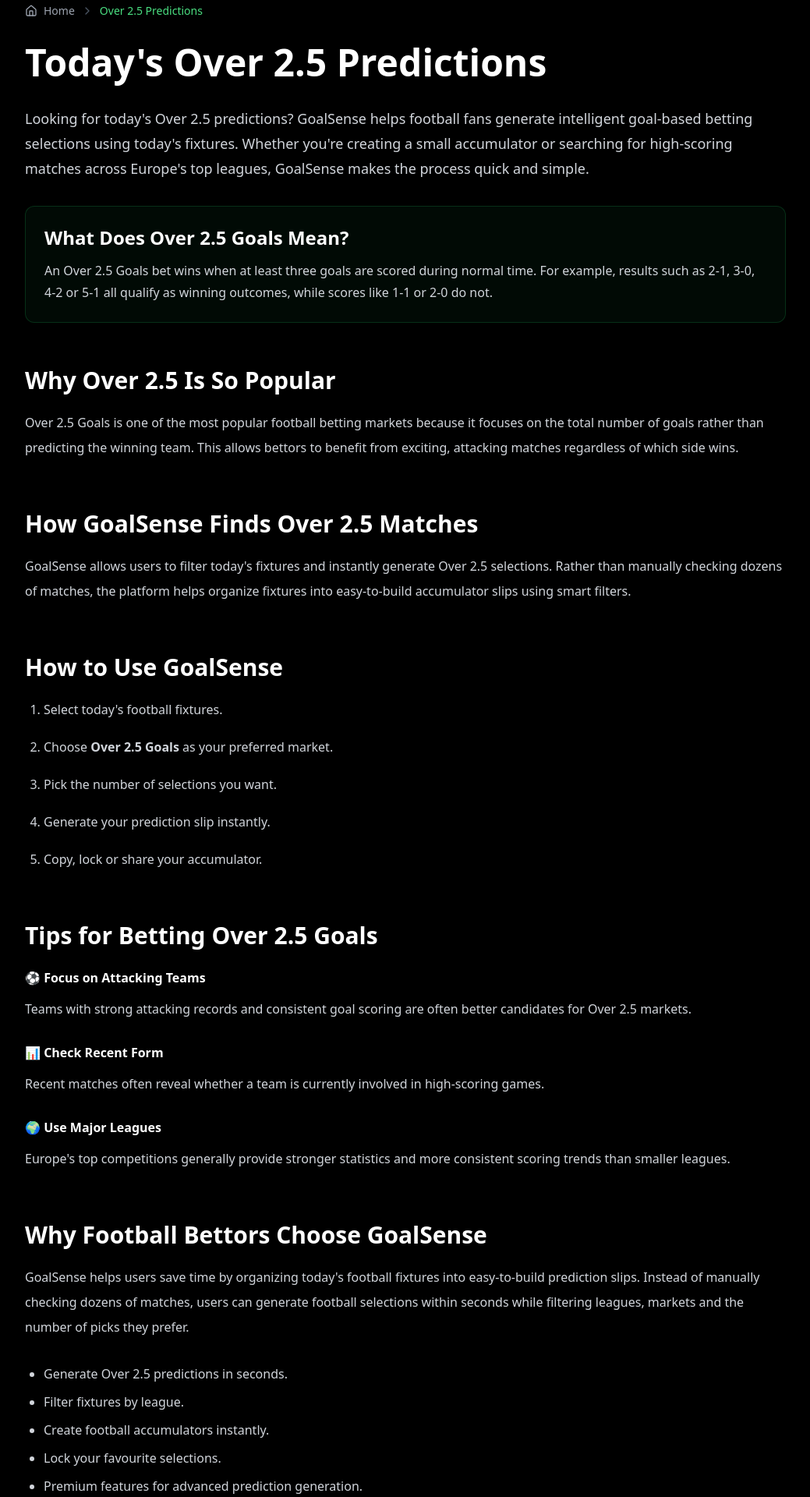
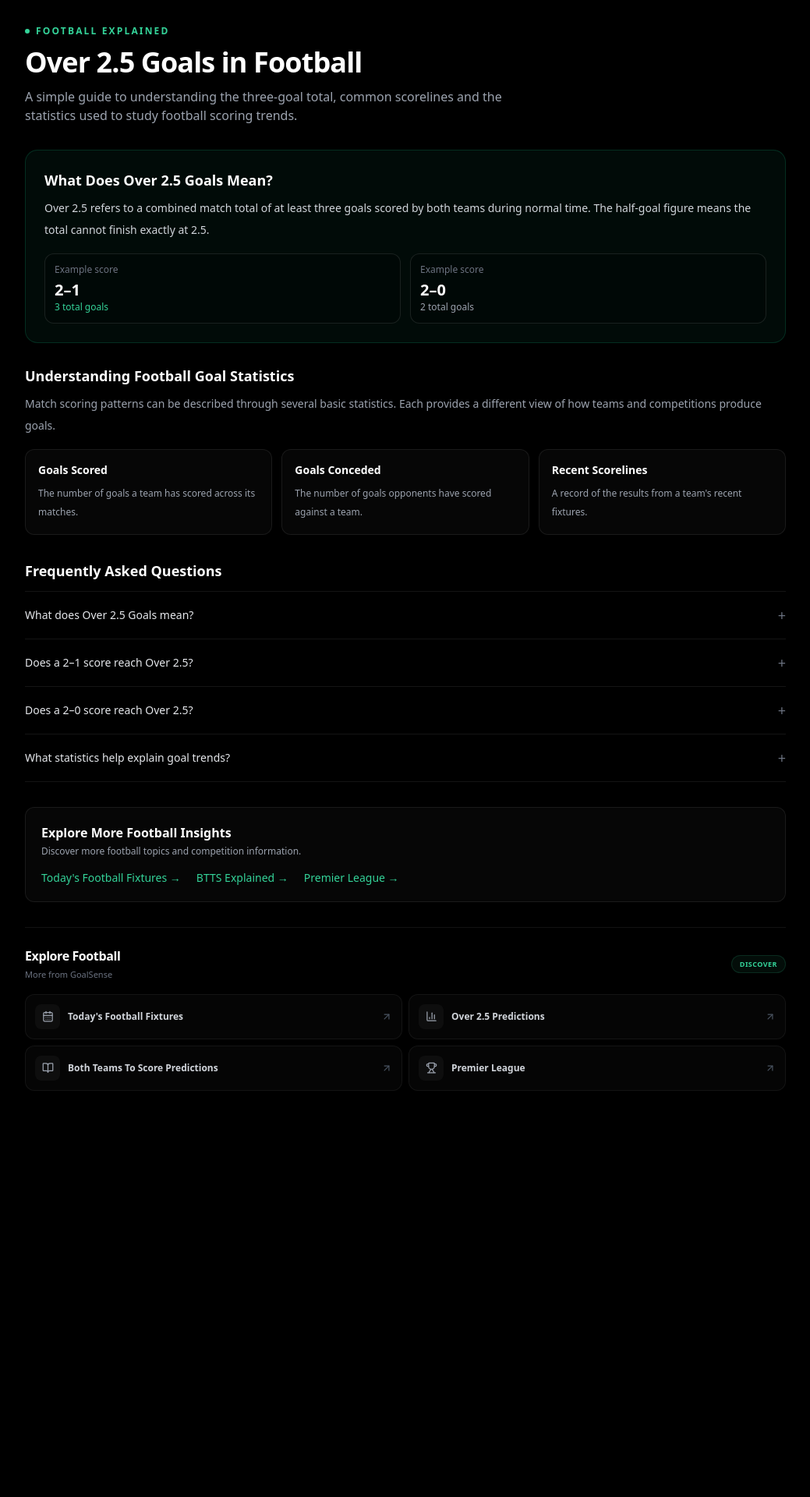
Before and after one commit to Jhondes/goalsense-app, a Next.js app: page /over-2.5-predictions in a window 1280 px wide. Shown: the part 60-1980 px from the top of the page at 78% size, without its empty margins (120-1159 px from the left). After the commit the page ends 1499 px from the top, so only its background shows below. Built offline with nearby package versions, Linux system fonts and the light colour scheme; no server answers.

Commit message:
Redesign compact Over 2.5 football information page

```diff
--- a/app/over-2.5-predictions/page.tsx
+++ b/app/over-2.5-predictions/page.tsx
@@ -1,3 +1,4 @@
+
 import type { Metadata } from "next";
 import Link from "next/link";
 import PredictionLinks from "@/components/PredictionLinks";
@@ -6,286 +7,223 @@ import ArticleSchema from "@/components/ArticleSchema";
 import Breadcrumb from "@/components/Breadcrumb";
 
 export const metadata: Metadata = {
-  title: "Over 2.5 Predictions Today | GoalSense",
+  title: "Over 2.5 Goals Explained | GoalSense",
   description:
-    "Generate today's Over 2.5 football predictions, goals tips and accumulator selections using GoalSense.",
+    "Understand Over 2.5 Goals in football, how the goal total is calculated, and how to interpret match scoring statistics.",
   keywords: [
-    "over 2.5 predictions",
-    "over 2.5 football predictions",
-    "today over 2.5 tips",
-    "over 2.5 accumulator",
-    "goal predictions",
-    "football goals tips",
+    "over 2.5 goals explained",
+    "football goal statistics",
+    "over 2.5 meaning",
+    "football scoring statistics",
+    "football match analysis",
   ],
   alternates: {
     canonical: "https://goalsense.live/over-2.5-predictions",
   },
 };
 
+const faqs = [
+  {
+    question: "What does Over 2.5 Goals mean?",
+    answer:
+      "It describes a match with at least three goals scored by both teams combined during normal time.",
+  },
+  {
+    question: "Does a 2–1 score reach Over 2.5?",
+    answer:
+      "Yes. A 2–1 score has three goals in total.",
+  },
+  {
+    question: "Does a 2–0 score reach Over 2.5?",
+    answer:
+      "No. A 2–0 score has two goals in total.",
+  },
+  {
+    question: "What statistics help explain goal trends?",
+    answer:
+      "Goals scored, goals conceded, recent scorelines and competition-wide scoring averages can help describe scoring patterns.",
+  },
+];
+
 export default function Over25Predictions() {
   return (
     <>
       <BreadcrumbSchema
         items={[
+          { name: "Home", url: "https://goalsense.live" },
           {
-      name: "Home",
-      url: "https://goalsense.live",
-    },
-    {
-      name: "Over 2.5 Predictions",
+            name: "Over 2.5 Goals",
             url: "https://goalsense.live/over-2.5-predictions",
           },
         ]}
       />
 
       <ArticleSchema
-  headline="Over 2.5 Goals Predictions"
-  description="Generate Over 2.5 Goals football predictions, accumulator tips and high-scoring match selections using GoalSense."
+        headline="Over 2.5 Goals Explained"
+        description="A football education guide explaining the Over 2.5 goals total and how to understand match scoring statistics."
         url="https://goalsense.live/over-2.5-predictions"
         datePublished="2026-07-30"
-  dateModified="2026-07-30"
+        dateModified="2026-11-18"
       />
-    <main className="max-w-5xl mx-auto px-6 py-16">
 
+      <main className="mx-auto max-w-5xl px-4 py-8 sm:px-6 sm:py-10">
         <Breadcrumb
           items={[
-    {
-      name: "Home",
-      href: "/",
-    },
-    {
-      name: "Over 2.5 Predictions",
-    },
+            { name: "Home", href: "/" },
+            { name: "Over 2.5 Goals" },
           ]}
         />
 
-      <h1 className="text-4xl md:text-5xl font-bold mb-8">
-        Today's Over 2.5 Predictions
+        {/* HERO */}
+        <section className="mb-8 mt-6">
+          <div className="mb-3 flex items-center gap-2">
+            <span className="h-1.5 w-1.5 rounded-full bg-emerald-400" />
+            <span className="text-xs font-semibold uppercase tracking-[0.18em] text-emerald-400">
+              Football Explained
+            </span>
+          </div>
+
+          <h1 className="max-w-3xl text-3xl font-bold tracking-tight text-white sm:text-4xl">
+            Over 2.5 Goals in Football
           </h1>
 
-      <p className="text-lg text-gray-300 leading-8 mb-8">
-        Looking for today's Over 2.5 predictions? GoalSense helps football fans
-        generate intelligent goal-based betting selections using today's
-        fixtures. Whether you're creating a small accumulator or searching for
-        high-scoring matches across Europe's top leagues, GoalSense makes the
-        process quick and simple.
+          <p className="mt-3 max-w-2xl text-sm leading-7 text-gray-400 sm:text-base">
+            A simple guide to understanding the three-goal total, common
+            scorelines and the statistics used to study football scoring trends.
           </p>
+        </section>
 
-      <div className="rounded-xl border border-green-500/20 bg-green-500/5 p-6 mb-12">
-        <h2 className="text-2xl font-semibold mb-3">
+        {/* DEFINITION */}
+        <section className="mb-7 rounded-2xl border border-emerald-500/20 bg-emerald-500/[0.06] p-5 sm:p-6">
+          <h2 className="text-lg font-semibold text-white">
             What Does Over 2.5 Goals Mean?
           </h2>
 
-        <p className="text-gray-300 leading-7">
-          An Over 2.5 Goals bet wins when at least three goals are scored during
-          normal time. For example, results such as 2-1, 3-0, 4-2 or 5-1 all
-          qualify as winning outcomes, while scores like 1-1 or 2-0 do not.
+          <p className="mt-2 text-sm leading-7 text-gray-300">
+            Over 2.5 refers to a combined match total of at least three goals
+            scored by both teams during normal time. The half-goal figure
+            means the total cannot finish exactly at 2.5.
+          </p>
+
+          <div className="mt-4 grid grid-cols-2 gap-3">
+            <div className="rounded-xl border border-white/10 bg-black/20 p-3">
+              <p className="text-xs text-gray-500">Example score</p>
+              <p className="mt-1 text-xl font-bold text-white">2–1</p>
+              <p className="text-xs text-emerald-400">3 total goals</p>
+            </div>
+
+            <div className="rounded-xl border border-white/10 bg-black/20 p-3">
+              <p className="text-xs text-gray-500">Example score</p>
+              <p className="mt-1 text-xl font-bold text-white">2–0</p>
+              <p className="text-xs text-gray-400">2 total goals</p>
+            </div>
+          </div>
+        </section>
+
+        {/* STATISTICS */}
+        <section className="mb-8">
+          <h2 className="text-lg font-semibold text-white">
+            Understanding Football Goal Statistics
+          </h2>
+
+          <p className="mt-2 text-sm leading-7 text-gray-400">
+            Match scoring patterns can be described through several basic
+            statistics. Each provides a different view of how teams and
+            competitions produce goals.
+          </p>
+
+          <div className="mt-4 grid gap-3 sm:grid-cols-3">
+            {[
+              {
+                title: "Goals Scored",
+                description:
+                  "The number of goals a team has scored across its matches.",
+              },
+              {
+                title: "Goals Conceded",
+                description:
+                  "The number of goals opponents have scored against a team.",
+              },
+              {
+                title: "Recent Scorelines",
+                description:
+                  "A record of the results from a team's recent fixtures.",
+              },
+            ].map((item) => (
+              <div
+                key={item.title}
+                className="rounded-xl border border-white/[0.08] bg-white/[0.025] p-4"
+              >
+                <h3 className="text-sm font-semibold text-white">
+                  {item.title}
+                </h3>
+                <p className="mt-2 text-xs leading-6 text-gray-400">
+                  {item.description}
                 </p>
               </div>
+            ))}
+          </div>
+        </section>
 
-      <h2 className="text-3xl font-bold mt-14 mb-5">
-        Why Over 2.5 Is So Popular
+        {/* FAQ */}
+        <section className="mb-8">
+          <h2 className="text-lg font-semibold text-white">
+            Frequently Asked Questions
           </h2>
 
-      <p className="text-gray-300 leading-8 mb-6">
-        Over 2.5 Goals is one of the most popular football betting markets
-        because it focuses on the total number of goals rather than predicting
-        the winning team. This allows bettors to benefit from exciting,
-        attacking matches regardless of which side wins.
+          <div className="mt-3 divide-y divide-white/[0.08] border-y border-white/[0.08]">
+            {faqs.map((faq) => (
+              <details key={faq.question} className="group py-4">
+                <summary className="flex cursor-pointer list-none items-center justify-between gap-4 text-sm font-medium text-gray-200">
+                  {faq.question}
+                  <span className="text-lg text-gray-500 transition-transform group-open:rotate-45">
+                    +
+                  </span>
+                </summary>
+
+                <p className="mt-3 pr-6 text-sm leading-6 text-gray-400">
+                  {faq.answer}
+                </p>
+              </details>
+            ))}
+          </div>
+        </section>
+
+        {/* RELATED PAGES */}
+        <section className="mb-8 rounded-xl border border-white/[0.08] bg-white/[0.025] p-4 sm:p-5">
+          <h2 className="text-base font-semibold text-white">
+            Explore More Football Insights
+          </h2>
+
+          <p className="mt-1 text-xs text-gray-400">
+            Discover more football topics and competition information.
           </p>
 
-      <h2 className="text-3xl font-bold mt-16 mb-5">
-        How GoalSense Finds Over 2.5 Matches
-      </h2>
-
-      <p className="text-gray-300 leading-8 mb-6">
-        GoalSense allows users to filter today's fixtures and instantly generate
-        Over 2.5 selections. Rather than manually checking dozens of matches,
-        the platform helps organize fixtures into easy-to-build accumulator
-        slips using smart filters.
-      </p>
-
-      <h2 className="text-3xl font-bold mt-16 mb-5">
-  How to Use GoalSense
-</h2>
-
-<ol className="space-y-4 list-decimal pl-6 text-gray-300 leading-8 mb-10">
-  <li>Select today's football fixtures.</li>
-  <li>Choose <strong>Over 2.5 Goals</strong> as your preferred market.</li>
-  <li>Pick the number of selections you want.</li>
-  <li>Generate your prediction slip instantly.</li>
-  <li>Copy, lock or share your accumulator.</li>
-</ol>
-
-      <h2 className="text-3xl font-bold mt-16 mb-5">
-        Tips for Betting Over 2.5 Goals
-      </h2>
-
-      <div className="space-y-6 text-gray-300 leading-8">
-
-        <div>
-          <h3 className="font-semibold text-white mb-2">
-            ⚽ Focus on Attacking Teams
-          </h3>
-
-          <p>
-            Teams with strong attacking records and consistent goal scoring are
-            often better candidates for Over 2.5 markets.
-          </p>
-        </div>
-
-        <div>
-          <h3 className="font-semibold text-white mb-2">
-            📊 Check Recent Form
-          </h3>
-
-          <p>
-            Recent matches often reveal whether a team is currently involved in
-            high-scoring games.
-          </p>
-        </div>
-
-        <div>
-          <h3 className="font-semibold text-white mb-2">
-            🌍 Use Major Leagues
-          </h3>
-
-          <p>
-            Europe's top competitions generally provide stronger statistics and
-            more consistent scoring trends than smaller leagues.
-          </p>
-        </div>
-
-      </div>
-
-
-
-      <h2 className="text-3xl font-bold mt-16 mb-5">
-  Why Football Bettors Choose GoalSense
-</h2>
-
-<p className="text-gray-300 leading-8 mb-8">
-GoalSense helps users save time by organizing today's football fixtures into
-easy-to-build prediction slips. Instead of manually checking dozens of matches,
-users can generate football selections within seconds while filtering leagues,
-markets and the number of picks they prefer.
-</p>
-
-      <ul className="space-y-3 list-disc pl-6 text-gray-300">
-        <li>Generate Over 2.5 predictions in seconds.</li>
-        <li>Filter fixtures by league.</li>
-        <li>Create football accumulators instantly.</li>
-        <li>Lock your favourite selections.</li>
-        <li>Premium features for advanced prediction generation.</li>
-      </ul>
-
-      <div className="rounded-xl border border-gray-700 bg-gray-900 p-8 mt-16">
-
-        <h2 className="text-3xl font-bold mb-4">
-          Generate Today's Over 2.5 Predictions
-        </h2>
-
-        <p className="text-gray-400 leading-7 mb-8">
-          Build today's Over 2.5 accumulator in seconds using GoalSense's
-          intelligent football prediction generator.
-        </p>
-
-        <Link
-          href="/"
-          className="inline-flex items-center rounded-lg bg-green-600 px-6 py-3 font-semibold hover:bg-green-500 transition"
-        >
-          Generate Predictions →
-        </Link>
-
-      </div>
-
-      <div className="rounded-xl border border-gray-700 bg-gray-900 p-8 mt-16">
-
-<h2 className="text-3xl font-bold mb-6">
-Explore More Football Predictions
-</h2>
-
-<p className="text-gray-400 mb-6">
-Looking for different football markets? Explore more prediction pages below.
-</p>
-
-<div className="flex flex-col gap-3">
-
+          <div className="mt-4 flex flex-wrap gap-x-5 gap-y-3 text-sm">
             <Link
               href="/today-football-predictions"
-className="text-green-400 hover:text-green-300"
+              className="text-emerald-400 transition hover:text-emerald-300"
             >
-Today's Football Predictions →
+              Today's Football Fixtures →
             </Link>
 
             <Link
               href="/btts-predictions"
-className="text-green-400 hover:text-green-300"
+              className="text-emerald-400 transition hover:text-emerald-300"
             >
-BTTS Predictions →
+              BTTS Explained →
             </Link>
 
             <Link
               href="/premier-league-predictions"
-className="text-green-400 hover:text-green-300"
+              className="text-emerald-400 transition hover:text-emerald-300"
             >
-Premier League Predictions →
+              Premier League →
             </Link>
+          </div>
+        </section>
 
-</div>
-
-</div>
-
-<p className="text-gray-300 leading-8 mb-8">
-Below are answers to some of the most common questions about Over 2.5 Goals betting
-and how GoalSense helps users generate football predictions and accumulator slips.
-</p>
-
-      <h2 className="text-3xl font-bold mt-20 mb-6">
-        Frequently Asked Questions
-      </h2>
-
-      <div className="space-y-8">
-
-        <div>
-          <h3 className="font-semibold text-xl mb-2">
-            What does Over 2.5 mean?
-          </h3>
-
-          <p className="text-gray-400 leading-7">
-            It means at least three goals must be scored during normal time for
-            the bet to win.
-          </p>
-        </div>
-
-        <div>
-          <h3 className="font-semibold text-xl mb-2">
-            Is Over 2.5 a good accumulator market?
-          </h3>
-
-          <p className="text-gray-400 leading-7">
-            Many football bettors include Over 2.5 selections in accumulators
-            because they don't require predicting the winning team.
-          </p>
-        </div>
-
-        <div>
-          <h3 className="font-semibold text-xl mb-2">
-            Can GoalSense generate Over 2.5 predictions?
-          </h3>
-
-          <p className="text-gray-400 leading-7">
-            Yes. GoalSense allows users to generate Over 2.5 football
-            predictions using today's available fixtures and supported leagues.
-          </p>
-        </div>
-
-      </div>
-
-      <div className="mt-20">
         <PredictionLinks />
-      </div>
-
       </main>
     </>
   );
```
Lines whose indentation alone changed are shown as unchanged.
